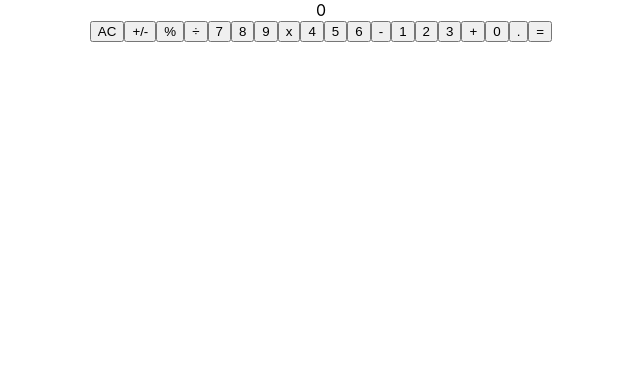
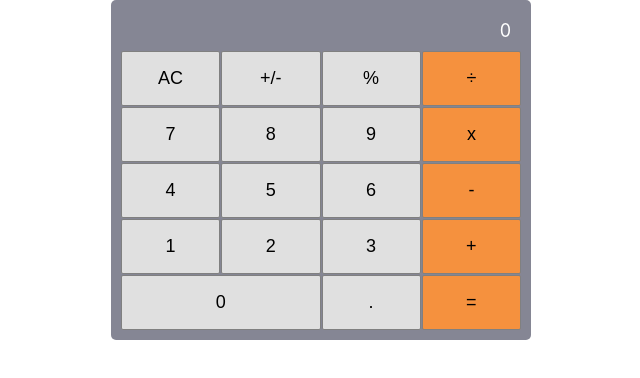
Before and after one commit to George7h/math-magic, a React (Create React App) app: page /calculator in a window 1280 px wide. Shown: the top 378 px of the page, without its empty margins (319-959 px from the left). Built offline with nearby package versions, Linux system fonts and the light colour scheme.

Commit message:
Add styling

```diff
--- a/src/App.css
+++ b/src/App.css
@@ -1,39 +1,52 @@
 .App {
-  text-align: center;
+  display: flex;
+  justify-content: center;
+  align-items: center;
 }
 
-.App-logo {
-  height: 40vmin;
-  pointer-events: none;
+.calculator {
+  width: 400px;
+  border-radius: 5px;
+  padding: 10px;
+  background-color: #858694;
+  font-size: large;
 }
 
-@media (prefers-reduced-motion: no-preference) {
-  .App-logo {
-    animation: App-logo-spin infinite 20s linear;
-  }
-}
-
-.App-header {
-  background-color: #282c34;
-  min-height: 100vh;
-  display: flex;
-  flex-direction: column;
-  align-items: center;
-  justify-content: center;
-  font-size: calc(10px + 2vmin);
+.displayScreen {
+  text-align: right;
+  padding: 10px;
   color: white;
 }
 
-.App-link {
-  color: #61dafb;
+.btns {
+  display: grid;
+  grid-template-columns: repeat(4, 1fr);
+  gap: 1px;
 }
 
-@keyframes App-logo-spin {
-  from {
-    transform: rotate(0deg);
-  }
+button {
+  width: 100%;
+  padding: 1rem;
+  font-size: 1em;
+  background-color: #e0e0e0;
+  border: 1px solid grey;
+  border-radius: 2px;
+  cursor: pointer;
+  transition: background-color 0.3s ease;
+}
 
-  to {
-    transform: rotate(360deg);
-  }
+.number.zero {
+  grid-column: span 2;
 }
+
+button:hover {
+  background-color: #646464;
+}
+
+.operator {
+  background-color: #f5913e;
+}
+
+.top {
+  background-color: #e0e0e0;
+}
```
